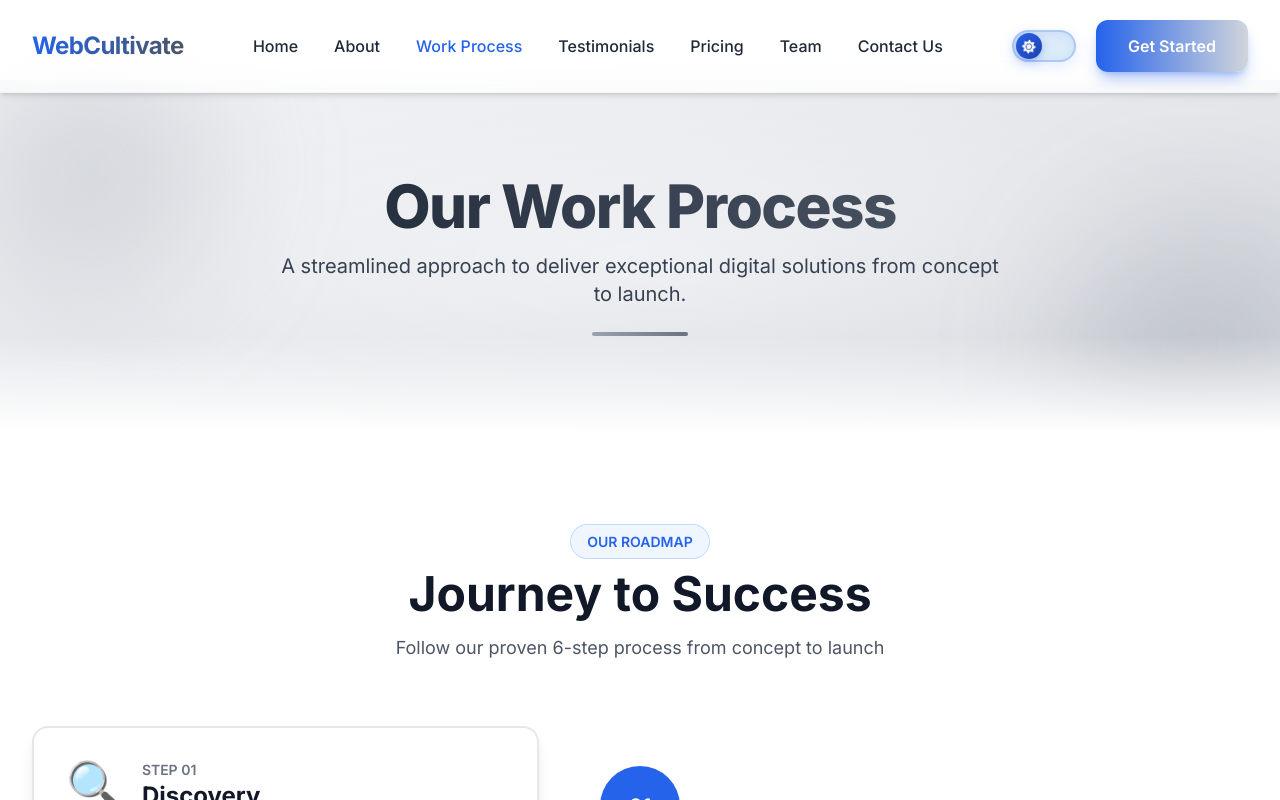
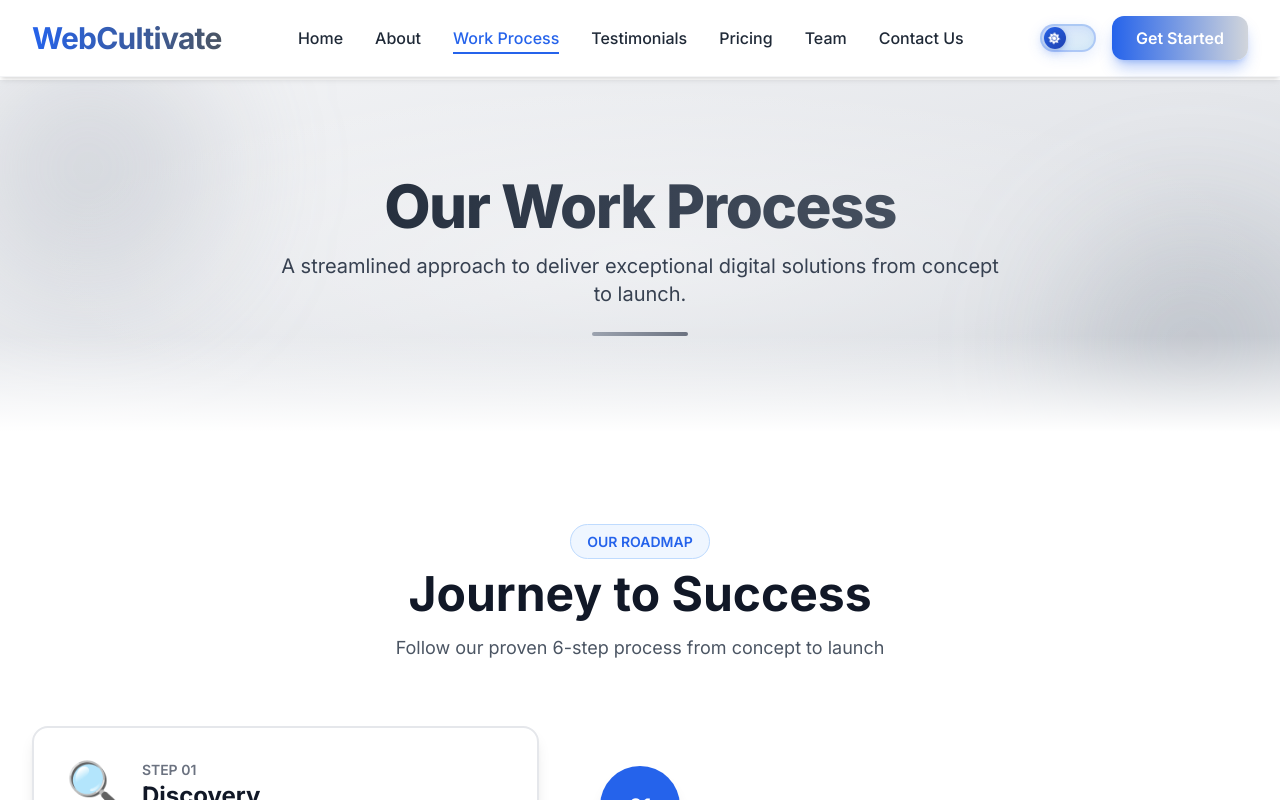
Before and after one commit to TejuMehar/pioneershub-it-consultant-akola, a React (Vite) app: page /work-process in a window 1280 px wide. Shown: the top 800 px of the page. Built offline with nearby package versions, Linux system fonts and the light colour scheme.

Commit message:
Made Navbar Responsive

```diff
--- a/src/components/Navbar.jsx
+++ b/src/components/Navbar.jsx
@@ -52,22 +52,45 @@ const Navbar = () => {
         ? 'bg-white/90 shadow-lg border-gray-200 dark:bg-slate-900 dark:border-slate-700'
         : 'bg-white/70 shadow-md border-gray-100 dark:bg-slate-900/80 dark:border-slate-800'
     }`}>
-      <div className="max-w-7xl mx-auto px-4 sm:px-5 md:px-6 lg:px-8">
-        <div className="flex items-center justify-between py-3 sm:py-4 md:py-5">
-          <Link to="/" className="flex items-center gap-0 text-3xl sm:text-2xl font-extrabold tracking-tight bg-gradient-to-r from-primary to-gray-600 bg-clip-text text-transparent hover:scale-105 transition-transform duration-300 z-50">
+      <div className="w-full mx-auto px-3 sm:px-4 md:px-6 lg:px-8 max-w-[1400px]">
+        <div className="flex items-center justify-between py-2.5 sm:py-3 md:py-3.5 lg:py-4">
+          <Link to="/" className="flex items-center gap-0 text-lg sm:text-xl md:text-2xl lg:text-3xl font-extrabold tracking-tight bg-gradient-to-r from-primary to-gray-600 bg-clip-text text-transparent hover:scale-105 transition-transform duration-300 z-50 flex-shrink-0">
             <span className="font-bold">WebCultivate</span>
-            {/* <span className="font-bold">Cultivate</span> */}
           </Link>
 
-          <div className={`md:flex items-center gap-6 lg:gap-9 ${isMobileMenuOpen ? 'flex flex-col absolute top-full left-0 right-0 bg-white dark:bg-slate-900 p-6 shadow-lg border-t border-gray-200 dark:border-slate-700' : 'hidden'}`}>
+          {/* Desktop Navigation */}
+          <div className="hidden lg:flex items-center gap-6 xl:gap-8 flex-1 justify-center mx-4">
             {navLinks.map((link) => (
               <Link
                 key={link.path}
                 to={link.path}
-                className={`relative font-medium transition-all duration-300 py-2 md:py-0 ${
+                className={`relative font-medium text-sm xl:text-base transition-all duration-300 hover:text-primary dark:hover:text-primary-light whitespace-nowrap ${
                   location.pathname === link.path
                     ? 'text-primary dark:text-primary-light'
                     : 'text-gray-800 dark:text-gray-200'
+                }`}
+              >
+                {link.name}
+                {location.pathname === link.path && (
+                  <span className="absolute -bottom-1 left-0 w-full h-0.5 bg-primary dark:bg-primary-light"></span>
+                )}
+              </Link>
+            ))}
+          </div>
+
+          {/* Mobile/Tablet Navigation Menu */}
+          <div className={`lg:hidden fixed left-0 right-0 bg-white dark:bg-slate-900 shadow-2xl border-t border-gray-200 dark:border-slate-700 transition-all duration-300 ease-in-out z-40 ${
+            isMobileMenuOpen ? 'opacity-100 translate-y-0 visible top-[48px] sm:top-[52px] md:top-[56px]' : 'opacity-0 -translate-y-4 invisible top-[48px] sm:top-[52px] md:top-[56px]'
+          }`}>
+            <div className="px-3 sm:px-4 md:px-6 py-4 sm:py-5 md:py-6 space-y-1 max-h-[calc(100vh-48px)] sm:max-h-[calc(100vh-52px)] md:max-h-[calc(100vh-56px)] overflow-y-auto">
+              {navLinks.map((link) => (
+                <Link
+                  key={link.path}
+                  to={link.path}
+                  className={`block px-3 sm:px-4 py-2.5 sm:py-3 rounded-lg font-medium text-sm sm:text-base transition-all duration-300 ${
+                    location.pathname === link.path
+                      ? 'text-primary dark:text-primary-light bg-primary/10 dark:bg-primary/20'
+                      : 'text-gray-800 dark:text-gray-200 hover:bg-gray-100 dark:hover:bg-slate-800'
                   }`}
                   onClick={() => setIsMobileMenuOpen(false)}
                 >
@@ -77,52 +100,56 @@ const Navbar = () => {
               {/* Mobile-only Get Started button */}
               <Link
                 to="/contact"
-              className="md:hidden w-full text-center px-6 py-3 rounded-xl font-semibold text-white bg-gradient-to-r from-primary to-primary-dark shadow-lg shadow-primary/35 hover:shadow-xl hover:shadow-primary/45 transition-all duration-400"
+                className="block w-full text-center px-4 sm:px-6 py-2.5 sm:py-3 mt-3 sm:mt-4 rounded-lg sm:rounded-xl font-semibold text-sm sm:text-base text-white bg-gradient-to-r from-primary to-primary-dark shadow-lg shadow-primary/35 hover:shadow-xl hover:shadow-primary/45 transition-all duration-400"
                 onClick={() => setIsMobileMenuOpen(false)}
               >
                 Get Started
               </Link>
             </div>
+          </div>
 
-          <div className="flex items-center gap-3 sm:gap-4 md:gap-5">
+          <div className="flex items-center gap-1.5 sm:gap-2 md:gap-3 lg:gap-4 flex-shrink-0">
+            {/* Theme Toggle */}
             <button
-              className="group p-0 bg-transparent border-none cursor-pointer hover:scale-105 transition-transform duration-300"
+              className="group p-0 bg-transparent border-none cursor-pointer hover:scale-105 transition-transform duration-300 flex-shrink-0"
               onClick={toggleTheme}
               aria-label="Toggle theme"
             >
-              <div className={`relative w-12 h-6 sm:w-14 sm:h-7 md:w-16 md:h-8 rounded-full transition-all duration-400 ease-in-out border-2 ${
+              <div className={`relative w-10 h-5 sm:w-11 sm:h-6 md:w-12 md:h-6 lg:w-14 lg:h-7 rounded-full transition-all duration-400 ease-in-out border-2 ${
                 isDarkMode
                   ? 'bg-gradient-to-br from-primary/15 to-secondary/15 border-primary/25 shadow-[inset_0_2px_8px_rgba(37,99,235,0.1),0_4px_15px_rgba(37,99,235,0.12)]'
                   : 'bg-gradient-to-br from-primary/15 to-secondary/15 border-primary/25 shadow-[inset_0_2px_8px_rgba(37,99,235,0.1),0_4px_15px_rgba(37,99,235,0.12)]'
               } group-hover:bg-gradient-to-br group-hover:from-primary/25 group-hover:to-primary-dark/25 group-hover:shadow-[inset_0_2px_8px_rgba(37,99,235,0.15),0_6px_20px_rgba(37,99,235,0.2)]`}>
-                <div className={`absolute top-1/2 -translate-y-1/2 w-[20px] h-[20px] sm:w-[22px] sm:h-[22px] md:w-[26px] md:h-[26px] rounded-full flex items-center justify-center shadow-[0_3px_10px_rgba(37,99,235,0.3),0_1px_3px_rgba(0,0,0,0.1)] transition-all duration-[400ms] ease-[cubic-bezier(0.68,-0.55,0.265,1.55)] ${
+                <div className={`absolute top-1/2 -translate-y-1/2 w-[16px] h-[16px] sm:w-[18px] sm:h-[18px] md:w-[20px] md:h-[20px] lg:w-[22px] lg:h-[22px] rounded-full flex items-center justify-center shadow-[0_3px_10px_rgba(37,99,235,0.3),0_1px_3px_rgba(0,0,0,0.1)] transition-all duration-[400ms] ease-[cubic-bezier(0.68,-0.55,0.265,1.55)] ${
                   isDarkMode
-                    ? 'left-[calc(100%-22px)] sm:left-[calc(100%-24px)] md:left-[calc(100%-28px)] bg-gradient-to-br from-gray-600 to-gray-700 shadow-[0_3px_10px_rgba(0,0,0,0.4),0_1px_3px_rgba(0,0,0,0.2)]'
+                    ? 'left-[calc(100%-18px)] sm:left-[calc(100%-20px)] md:left-[calc(100%-22px)] lg:left-[calc(100%-24px)] bg-gradient-to-br from-gray-600 to-gray-700 shadow-[0_3px_10px_rgba(0,0,0,0.4),0_1px_3px_rgba(0,0,0,0.2)]'
                     : 'left-0.5 bg-gradient-to-br from-primary to-primary-dark'
                 }`}>
                   {isDarkMode ? (
-                    <i className="fas fa-moon text-[10px] sm:text-[11px] md:text-[13px] text-white drop-shadow-[0_1px_2px_rgba(0,0,0,0.2)] animate-moon-glow group-hover:rotate-[15deg] group-hover:scale-110 transition-all duration-300"></i>
+                    <i className="fas fa-moon text-[8px] sm:text-[9px] md:text-[10px] lg:text-[11px] text-white drop-shadow-[0_1px_2px_rgba(0,0,0,0.2)] animate-moon-glow group-hover:rotate-[15deg] group-hover:scale-110 transition-all duration-300"></i>
                   ) : (
-                    <i className="fas fa-sun text-[10px] sm:text-[11px] md:text-[13px] text-white drop-shadow-[0_1px_2px_rgba(0,0,0,0.2)] animate-sun-rotate group-hover:rotate-[15deg] group-hover:scale-110 transition-all duration-300"></i>
+                    <i className="fas fa-sun text-[8px] sm:text-[9px] md:text-[10px] lg:text-[11px] text-white drop-shadow-[0_1px_2px_rgba(0,0,0,0.2)] animate-sun-rotate group-hover:rotate-[15deg] group-hover:scale-110 transition-all duration-300"></i>
                   )}
                 </div>
               </div>
             </button>
 
-            <Link to="/contact" className="hidden md:inline-block px-5 lg:px-8 py-2.5 lg:py-3.5 text-sm lg:text-base rounded-xl font-semibold text-white bg-gradient-to-r from-primary to-gray-300 shadow-lg shadow-primary/35 hover:shadow-xl hover:shadow-primary/45 hover:-translate-y-1 transition-all duration-400 ease-in-out relative overflow-hidden before:content-[''] before:absolute before:top-0 before:-left-full before:w-full before:h-full before:bg-gradient-to-r before:from-transparent before:via-white/30 before:to-transparent before:transition-all before:duration-500 hover:before:left-full">
+            {/* Desktop Get Started Button */}
+            <Link to="/contact" className="hidden lg:inline-block px-4 xl:px-6 py-2 xl:py-2.5 text-sm xl:text-base rounded-xl font-semibold text-white bg-gradient-to-r from-primary to-gray-300 shadow-lg shadow-primary/35 hover:shadow-xl hover:shadow-primary/45 hover:-translate-y-1 transition-all duration-400 ease-in-out relative overflow-hidden before:content-[''] before:absolute before:top-0 before:-left-full before:w-full before:h-full before:bg-gradient-to-r before:from-transparent before:via-white/30 before:to-transparent before:transition-all before:duration-500 hover:before:left-full whitespace-nowrap flex-shrink-0">
               Get Started
             </Link>
-          </div>
 
+            {/* Mobile/Tablet Menu Toggle */}
             <button
-            className="md:hidden flex flex-col gap-1.5 p-2 bg-transparent border-none cursor-pointer z-50"
+              className="lg:hidden flex flex-col justify-center items-center gap-[3px] sm:gap-1 p-1.5 sm:p-2 bg-transparent border-none cursor-pointer z-50 w-7 h-7 sm:w-8 sm:h-8 flex-shrink-0"
               onClick={() => setIsMobileMenuOpen(!isMobileMenuOpen)}
               aria-label="Toggle menu"
             >
-            <span className={`block w-6 h-0.5 bg-gray-800 dark:bg-gray-200 transition-all duration-300 ${isMobileMenuOpen ? 'rotate-45 translate-y-2' : ''}`}></span>
-            <span className={`block w-6 h-0.5 bg-gray-800 dark:bg-gray-200 transition-all duration-300 ${isMobileMenuOpen ? 'opacity-0' : ''}`}></span>
-            <span className={`block w-6 h-0.5 bg-gray-800 dark:bg-gray-200 transition-all duration-300 ${isMobileMenuOpen ? '-rotate-45 -translate-y-2' : ''}`}></span>
+              <span className={`block w-[18px] sm:w-5 md:w-6 h-[2px] sm:h-0.5 bg-gray-800 dark:bg-gray-200 transition-all duration-300 ${isMobileMenuOpen ? 'rotate-45 translate-y-[5px] sm:translate-y-[6px] md:translate-y-2' : ''}`}></span>
+              <span className={`block w-[18px] sm:w-5 md:w-6 h-[2px] sm:h-0.5 bg-gray-800 dark:bg-gray-200 transition-all duration-300 ${isMobileMenuOpen ? 'opacity-0' : ''}`}></span>
+              <span className={`block w-[18px] sm:w-5 md:w-6 h-[2px] sm:h-0.5 bg-gray-800 dark:bg-gray-200 transition-all duration-300 ${isMobileMenuOpen ? '-rotate-45 -translate-y-[5px] sm:-translate-y-[6px] md:-translate-y-2' : ''}`}></span>
             </button>
+          </div>
         </div>
       </div>
     </nav>
```
Also changed, not shown: src/components/WorkProcess/ProjectTimeline.jsx (+18 -18 lines). Lines whose indentation alone changed are shown as unchanged.
